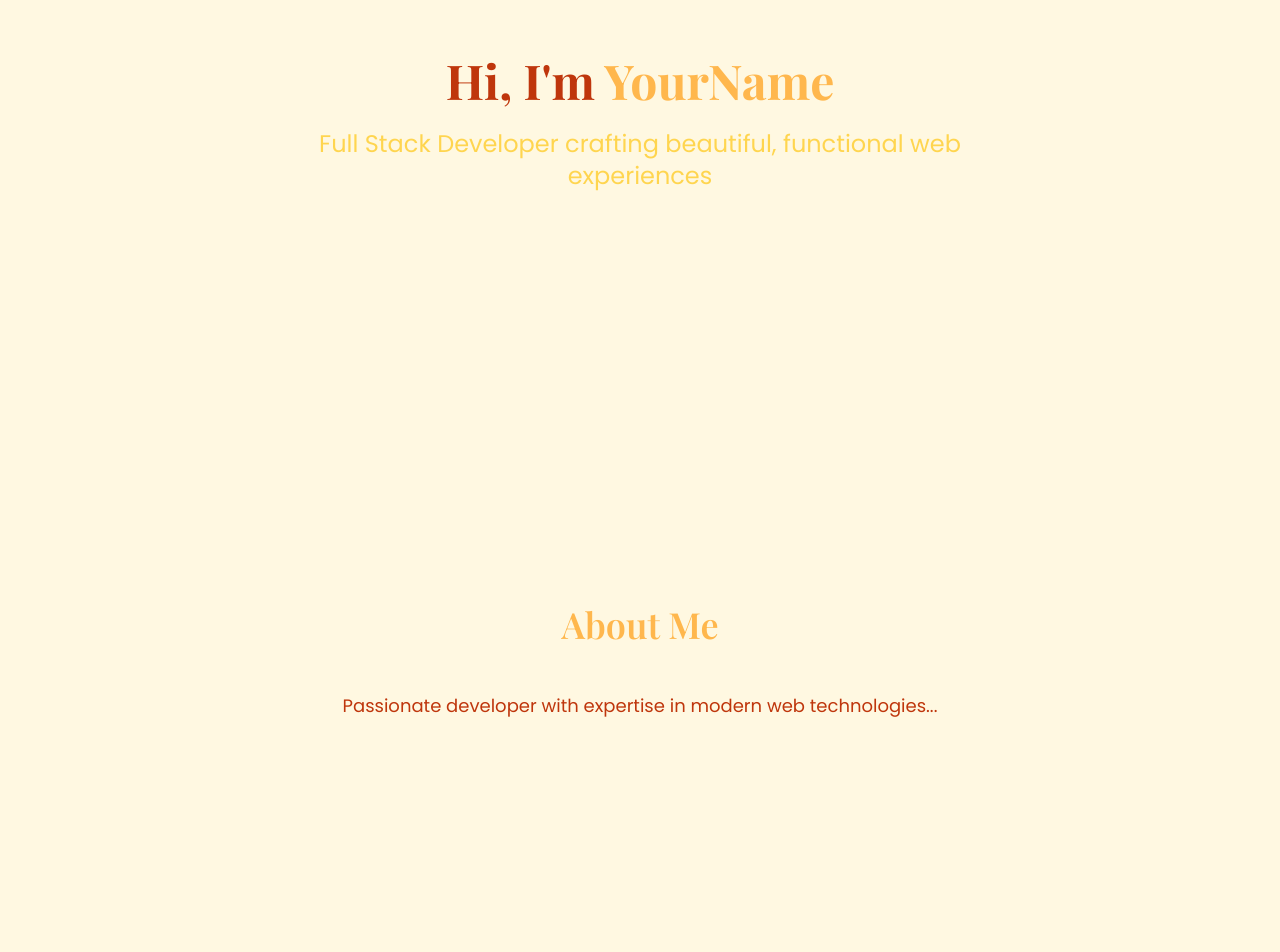
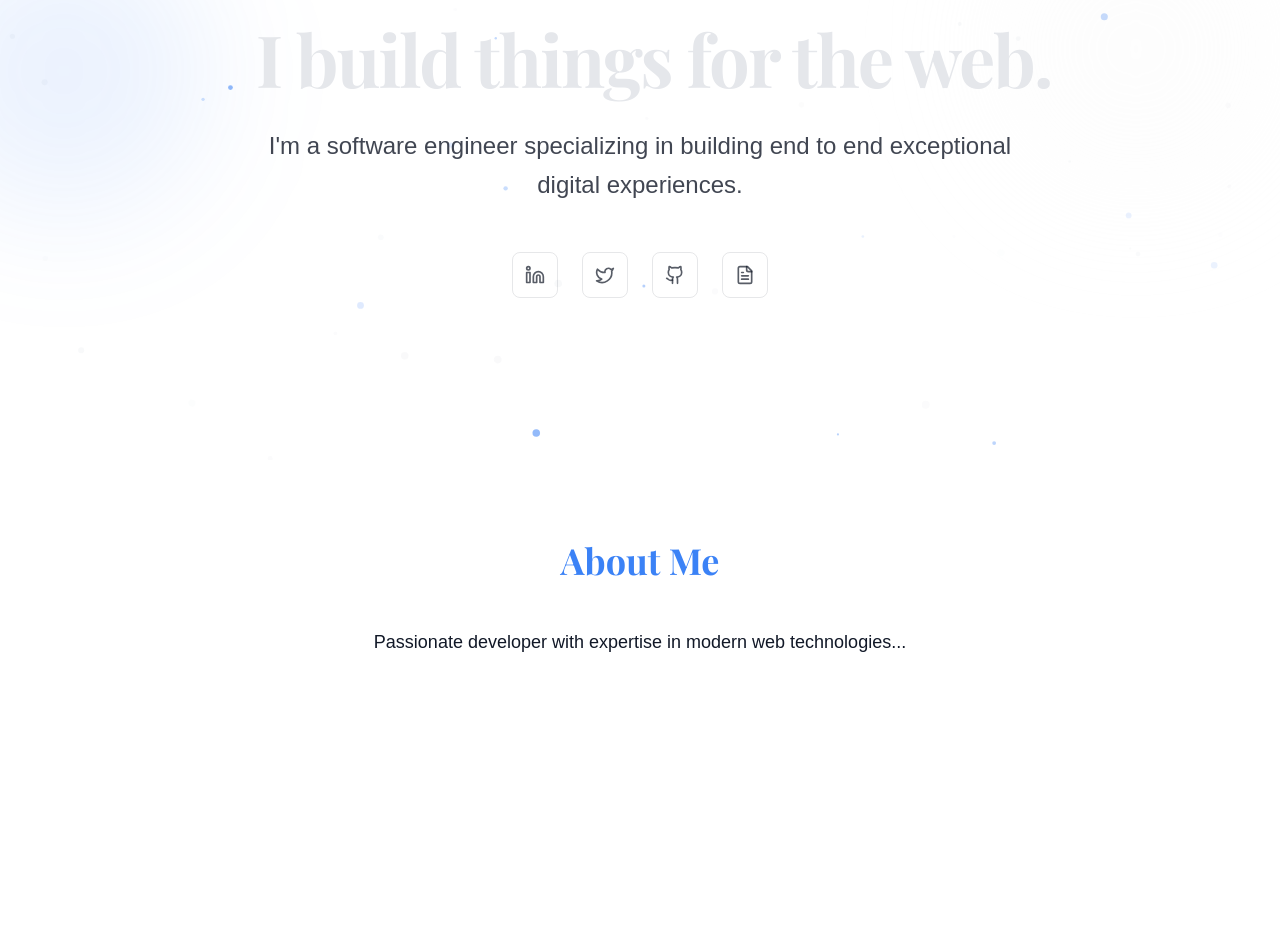
Before and after one commit to U-Shashank/portfolio-v2, a Next.js app: page / in a window 1280 px wide. Shown: the part 340-1292 px from the top of the page. Built offline with nearby package versions, Linux system fonts and the light colour scheme; no server answers.

Commit message:
Hero section

```diff
--- a/src/app/globals.css
+++ b/src/app/globals.css
@@ -16,18 +16,20 @@
 /* Color Themes - Now using data-theme attribute */
 :root {
   /* Light Theme (default) */
-  --light-primary: #FFECB3;
-  --light-secondary: #FFD54F;
-  --light-accent: #FFB74D;
-  --light-background: #FFF8E1;
-  --light-foreground: #BF360C;
+  --light-primary: #F3F4F6;
+  --light-secondary: #E5E7EB;
+  --light-accent: #3B82F6;
+  --light-background: #FFFFFF;
+  --light-foreground: #111827;
+  --light-card: #F9FAFB;
 
   /* Dark Theme */
-  --dark-primary: #1B262C;
-  --dark-secondary: #0F4C75;
-  --dark-accent: #3282B8;
-  --dark-background: #BBE1FA;
-  --dark-foreground: #F8F6F4;
+  --dark-primary: #111827;
+  --dark-secondary: #1F2937;
+  --dark-accent: #60A5FA;
+  --dark-background: #030712;
+  --dark-foreground: #F9FAFB;
+  --dark-card: #1F2937;
 
   /* Initial values - will be overridden by ThemeProvider */
   --background: var(--light-background);
@@ -35,25 +37,28 @@
   --primary: var(--light-primary);
   --secondary: var(--light-secondary);
   --accent: var(--light-accent);
+  --card: var(--light-card);
 }
 
 /* Dark theme override - now controlled by React context */
 [data-theme="dark"] {
-  --background: var(--dark-primary);
-  --foreground: var(--dark-background);
-  --primary: var(--dark-secondary);
-  --secondary: var(--dark-accent);
-  --accent: var(--dark-background);
+  --background: var(--dark-background);
+  --foreground: var(--dark-foreground);
+  --primary: var(--dark-primary);
+  --secondary: var(--dark-secondary);
+  --accent: var(--dark-accent);
+  --card: var(--dark-card);
 }
 
 /* System preference fallback */
 @media (prefers-color-scheme: dark) {
   :root:not([data-theme="light"]) {
-    --background: var(--dark-primary);
-    --foreground: var(--dark-background);
-    --primary: var(--dark-secondary);
-    --secondary: var(--dark-accent);
-    --accent: var(--dark-background);
+    --background: var(--dark-background);
+    --foreground: var(--dark-foreground);
+    --primary: var(--dark-primary);
+    --secondary: var(--dark-secondary);
+    --accent: var(--dark-accent);
+    --card: var(--dark-card);
   }
 }
 
@@ -64,6 +69,7 @@
   --color-primary: var(--primary);
   --color-secondary: var(--secondary);
   --color-accent: var(--accent);
+  --color-card: var(--card);
 
   /* Typography */
   --font-sans: "Poppins", "Geist Sans", sans-serif;
@@ -88,23 +94,6 @@ body {
     border-color 0.3s ease;
 }
 
-/* Typography Hierarchy */
-h1 {
-  @apply font-serif text-4xl md:text-5xl font-bold;
-}
-
-h2 {
-  @apply font-serif text-3xl md:text-4xl font-semibold;
-}
-
-h3 {
-  @apply font-serif text-2xl md:text-3xl font-medium;
-}
-
-code, pre, kbd {
-  @apply font-mono text-sm bg-primary/10 px-1.5 py-0.5 rounded;
-}
-
 /* Enhanced utilities */
 @utilities {
   .text-balance {
@@ -121,4 +110,32 @@ code, pre, kbd {
       color 0.3s ease,
       fill 0.3s ease;
   }
+
+  .card {
+    @apply bg-card rounded-xl p-6 shadow-sm border border-secondary/10;
+  }
+
+  .btn-primary {
+    @apply bg-accent text-white px-6 py-2 rounded-lg font-medium hover:bg-accent/90 transition-all;
+  }
+
+  .btn-outline {
+    @apply border border-accent text-accent px-6 py-2 rounded-lg font-medium hover:bg-accent/10 transition-all;
+  }
+
+    /* Floating animation */
+    @keyframes float {
+      0%, 100% {
+        transform: translate(0, 0);
+      }
+      50% {
+        transform: translate(5px, 5px);
+      }
+    }
+
+    /* Dot pattern background */
+    .bg-dots {
+      background-image: radial-gradient(rgba(100,100,100,0.1) 1px, transparent 1px);
+      background-size: 20px 20px;
+    }
 }
--- a/src/app/layout.tsx
+++ b/src/app/layout.tsx
@@ -1,39 +1,37 @@
 import type { Metadata } from "next";
-import { Geist, Geist_Mono, Poppins, Playfair_Display, Roboto_Mono } from "next/font/google";
+import { Inter, Space_Mono, Poppins, Playfair_Display } from "next/font/google";
 import "./globals.css";
 import ThemeProvider from "@/context/theme-provider";
+import ParticlesEffect from "@/components/ParticlessEffect";
 
-const poppins = Poppins({
-  weight: ["300", "400", "600", "700"],
+// Primary sans-serif font (replacing Geist/Poppins)
+const inter = Inter({
   subsets: ["latin"],
-  variable: "--font-poppins",
+  display: "swap",
+  variable: "--font-inter",
+  weight: ["400", "500", "600", "700"],
 });
 
-const playfair = Playfair_Display({
-  weight: ["400", "600", "700"],
+// Monospace font for code elements
+const spaceMono = Space_Mono({
   subsets: ["latin"],
-  variable: "--font-playfair",
+  display: "swap",
+  variable: "--font-space-mono",
+  weight: ["400", "700"],
 });
 
-const robotoMono = Roboto_Mono({
-  weight: ["300", "400", "500"],
+// Accent font for headings (optional)
+const playfair = Playfair_Display({
   subsets: ["latin"],
-  variable: "--font-roboto-mono",
-});
-
-const geistSans = Geist({
-  variable: "--font-geist-sans",
-  subsets: ["latin"],
-});
-
-const geistMono = Geist_Mono({
-  variable: "--font-geist-mono",
-  subsets: ["latin"],
+  display: "swap",
+  variable: "--font-playfair",
+  weight: ["400", "500", "600", "700"],
 });
 
 export const metadata: Metadata = {
   title: "Shashank | Full Stack Developer",
   description: "Personal portfolio of a full stack developer",
+  metadataBase: new URL(process.env.NEXT_PUBLIC_SITE_URL || "http://localhost:3000"),
 };
 
 export default function RootLayout({
@@ -42,10 +40,12 @@ export default function RootLayout({
   children: React.ReactNode;
 }>) {
   return (
-    <html lang="en" className="scroll-smooth">
+    <html lang="en" className="scroll-smooth" suppressHydrationWarning>
       <body
-        className={`${geistMono.variable} ${geistSans.variable} ${poppins.variable} ${playfair.variable} ${robotoMono.variable} font-sans antialiased bg-background text-primary`}
+        className={`${inter.variable} ${spaceMono.variable} ${playfair.variable} font-sans antialiased bg-background text-foreground`}
       >
+                              <ParticlesEffect />
+
         <ThemeProvider>
           {children}
         </ThemeProvider>
--- a/src/app/page.tsx
+++ b/src/app/page.tsx
@@ -7,6 +7,7 @@ import ProjectsSection from "@/components/Sections/ProjectsSection";
 import SkillsSection from "@/components/Sections/SkillsSection";
 import ContactSection from "@/components/Sections/ContactSection";
 import { useRef } from "react";
+import ParticlesEffect from "@/components/ParticlessEffect";
 
 export default function Home() {
 
@@ -25,7 +26,8 @@ export default function Home() {
         skills: skillsRef,
         contact: contactRef,
       }} />
-      <main className="pt-16">
+
+      <main className="">
         <HeroSection ref={homeRef}/>
         <AboutSection ref={aboutRef}/>
         <ProjectsSection ref={projectsRef}/>
--- a/src/components/Navbar.tsx
+++ b/src/components/Navbar.tsx
@@ -93,7 +93,7 @@ const Navbar = ({ sectionRefs }: NavbarProps) => {
         href="#home"
         className="text-2xl font-serif font-bold text-accent hover:text-accent/90 transition-colors"
       >
-        YourName
+
       </Link>
 
       {/* Desktop Links */}
--- /dev/null
+++ b/src/components/ParticlessEffect.tsx
@@ -0,0 +1,138 @@
+"use client"
+import { useEffect, useRef, useState } from 'react';
+
+interface Particle {
+  x: number;
+  y: number;
+  size: number;
+  speedX: number;
+  speedY: number;
+  opacity: number;
+  color: string;
+}
+
+const ParticlesEffect = () => {
+  const canvasRef = useRef<HTMLCanvasElement | null>(null);
+  const [dimensions, setDimensions] = useState<{ width: number; height: number }>({ width: 0, height: 0 });
+  const particlesRef = useRef<Particle[]>([]);
+  const requestRef = useRef<number | null>(null);
+  const previousTimeRef = useRef<number | undefined>(undefined);
+  const [mounted, setMounted] = useState(false);
+
+  useEffect(() => {
+    setMounted(true); // Component is now mounted (client-side)
+  }, []);
+
+  // Initialize canvas and particles
+  useEffect(() => {
+    const handleResize = () => {
+      setDimensions({
+        width: window.innerWidth,
+        height: window.innerHeight,
+      });
+    };
+
+    // Set initial dimensions
+    handleResize();
+
+    // Add resize listener
+    window.addEventListener('resize', handleResize);
+
+    return () => {
+      window.removeEventListener('resize', handleResize);
+      if (requestRef.current !== null) {
+        cancelAnimationFrame(requestRef.current);
+      }
+    };
+  }, []);
+
+  // Create particles when dimensions change
+  useEffect(() => {
+    if (dimensions.width === 0 || dimensions.height === 0) return;
+
+    // Get computed style to access CSS variables
+    const computedStyle = getComputedStyle(document.documentElement);
+    const accentColor = computedStyle.getPropertyValue('--accent').trim();
+    const primaryColor = computedStyle.getPropertyValue('--primary').trim();
+
+    // Create particles
+    const particleCount = Math.floor((dimensions.width * dimensions.height) / 15000);
+    const particles: Particle[] = [];
+
+    for (let i = 0; i < particleCount; i++) {
+      particles.push({
+        x: Math.random() * dimensions.width,
+        y: Math.random() * dimensions.height,
+        size: Math.random() * 3 + 1,
+        speedX: Math.random() * 0.5 - 0.25,
+        speedY: Math.random() * 0.5 - 0.25,
+        opacity: Math.random() * 0.5 + 0.1,
+        color: Math.random() > 0.7 ? accentColor : primaryColor,
+      });
+    }
+
+    particlesRef.current = particles;
+  }, [dimensions]);
+
+  // Animation loop
+  useEffect(() => {
+    if (!canvasRef.current || dimensions.width === 0) return;
+
+    const canvas = canvasRef.current;
+    const ctx = canvas.getContext('2d');
+    if (!ctx) return;
+
+    const animate = (time: number) => {
+      if (previousTimeRef.current === undefined) {
+        previousTimeRef.current = time;
+      }
+      const deltaTime = time - previousTimeRef.current;
+      previousTimeRef.current = time;
+
+      ctx.clearRect(0, 0, dimensions.width, dimensions.height);
+
+      // Update and draw particles
+      particlesRef.current.forEach((particle) => {
+        // Update position
+        particle.x += particle.speedX;
+        particle.y += particle.speedY;
+
+        // Wrap around edges
+        if (particle.x < 0) particle.x = dimensions.width;
+        if (particle.x > dimensions.width) particle.x = 0;
+        if (particle.y < 0) particle.y = dimensions.height;
+        if (particle.y > dimensions.height) particle.y = 0;
+
+        // Draw particle
+        ctx.beginPath();
+        ctx.arc(particle.x, particle.y, particle.size, 0, Math.PI * 2);
+        ctx.fillStyle = particle.color;
+        ctx.globalAlpha = particle.opacity;
+        ctx.fill();
+      });
+
+      requestRef.current = requestAnimationFrame(animate);
+    };
+
+    requestRef.current = requestAnimationFrame(animate);
+
+    return () => {
+      if (requestRef.current !== null) {
+        cancelAnimationFrame(requestRef.current);
+      }
+    };
+  }, [dimensions]);
+
+  if (!mounted) return null;
+
+  return (
+    <canvas
+    ref={canvasRef}
+    width={dimensions.width}
+    height={dimensions.height}
+    className="fixed inset-0 pointer-events-none z-0"
+    />
+  );
+}
+
+export default ParticlesEffect
--- a/src/components/Sections/HeroSection.tsx
+++ b/src/components/Sections/HeroSection.tsx
@@ -1,18 +1,161 @@
-import Section from "../Section"
+import { useEffect, useRef, useState } from "react";
+import * as motion from "motion/react-client";
+import { Linkedin, Github, Twitter, FileText } from "lucide-react";
+import Section from "../Section";
+import AnimatedBackground from "../ParticlessEffect";
+import ParticlesEffect from "../ParticlessEffect";
 
-const HeroSection = ({ref} : {ref: React.RefObject<HTMLElement | null>}) => {
-    return (
-        <Section id="home" title="" className="justify-center items-center" ref = {ref}>
-            <div className="text-center">
-                <h1 className="text-6xl md:text-7xl font-serif font-bold mb-6">
-                    Hi, I'm <span className="text-accent">YourName</span>
-                </h1>
-                <p className="text-xl md:text-2xl text-secondary max-w-2xl mx-auto">
-                    Full Stack Developer crafting beautiful, functional web experiences
-                </p>
-            </div>
-        </Section>
-    )
-}
+const socialLinks = [
+  {
+    icon: <Linkedin className="w-5 h-5" />,
+    href: "https://linkedin.com/in/yourprofile",
+    label: "LinkedIn",
+    color: "#0077B5"
+  },
+  {
+    icon: <Twitter className="w-5 h-5" />,
+    href: "https://twitter.com/yourhandle",
+    label: "Twitter",
+    color: "#0077B5"
+  },
+  {
+    icon: <Github className="w-5 h-5" />,
+    href: "https://github.com/yourusername",
+    label: "GitHub",
+    color: "#0077B5"
+  },
+  {
+    icon: <FileText className="w-5 h-5" />,
+    href: "/resume.pdf",
+    label: "Resume",
+    color: "#0077B5"
+  }
+];
 
-export default HeroSection
+const HeroSection = ({ ref }: { ref: React.RefObject<HTMLElement | null> }) => {
+  const [isVisible, setIsVisible] = useState(false);
+
+  useEffect(() => {
+    setIsVisible(true);
+  }, []);
+
+  return (
+    <Section
+      id="home"
+      title=""
+      className="relative flex items-center justify-center min-h-screen"
+      ref={ref}
+    >
+
+      {/* Main content container */}
+      <div className="relative z-10 w-full max-w-4xl px-8 lg:px-16 text-center">
+        {/* Simple greeting with subtle animation */}
+        <motion.div
+          initial={{ opacity: 0, y: 10 }}
+          animate={{ opacity: isVisible ? 1 : 0, y: isVisible ? 0 : 10 }}
+          transition={{ duration: 0.8 }}
+          className="mb-4"
+        >
+          <span className="font-mono text-xl md:text-2xl text-accent tracking-wide">
+            Hi, my name is
+          </span>
+        </motion.div>
+
+        {/* Name with large, bold style */}
+        <motion.div
+          initial={{ opacity: 0, y: 20 }}
+          animate={{ opacity: isVisible ? 1 : 0, y: isVisible ? 0 : 20 }}
+          transition={{ duration: 0.8, delay: 0.2 }}
+          className="mb-6"
+        >
+          <h1 className="text-6xl md:text-8xl lg:text-9xl font-serif font-bold tracking-tight text-foreground">
+            Shashank.
+          </h1>
+        </motion.div>
+
+        {/* Tagline with large, bold style */}
+        <motion.div
+          initial={{ opacity: 0, y: 20 }}
+          animate={{ opacity: isVisible ? 1 : 0, y: isVisible ? 0 : 20 }}
+          transition={{ duration: 0.8, delay: 0.4 }}
+          className="mb-8"
+        >
+          <h2 className="text-4xl md:text-6xl lg:text-7xl font-serif font-bold tracking-tight text-secondary text-nowrap">
+            I build things for the web.
+          </h2>
+        </motion.div>
+
+        {/* Bio text */}
+        <motion.div
+          initial={{ opacity: 0, y: 20 }}
+          animate={{ opacity: isVisible ? 1 : 0, y: isVisible ? 0 : 20 }}
+          transition={{ duration: 0.8, delay: 0.6 }}
+          className="max-w-3xl mx-auto"
+        >
+          <p className="text-lg md:text-xl lg:text-2xl font-sans text-foreground/80 leading-relaxed">
+            I'm a software engineer specializing in building end to end exceptional digital experiences.
+          </p>
+        </motion.div>
+
+        {/* Animated Social Links */}
+        <motion.div
+          initial={{ opacity: 0, y: 20 }}
+          animate={{ opacity: isVisible ? 1 : 0, y: isVisible ? 0 : 20 }}
+          transition={{ duration: 0.8, delay: 0.8 }}
+          className="flex justify-center gap-6 mt-12"
+        >
+          {socialLinks.map(({ icon, href, label, color }) => (
+            <motion.a
+              key={label}
+              href={href}
+              target="_blank"
+              rel="noopener noreferrer"
+              aria-label={label}
+              whileHover={{
+                y: -5,
+                scale: 1.1,
+                transition: { type: "spring", stiffness: 400, damping: 10 }
+              }}
+              whileTap={{ scale: 0.95 }}
+              className="group relative p-3 rounded-lg border border-foreground/10 hover:border-accent/50 transition-all"
+              style={{ color }}
+            >
+              <div className="text-foreground/70 group-hover:text-current transition-colors">
+                {icon}
+              </div>
+              <motion.span
+                initial={{ opacity: 0, y: 5 }}
+                whileHover={{ opacity: 1, y: 0 }}
+                className="absolute -bottom-7 left-1/2 transform -translate-x-1/2 text-xs font-medium whitespace-nowrap"
+                style={{ color }}
+              >
+                {label}
+              </motion.span>
+            </motion.a>
+          ))}
+        </motion.div>
+
+        {/* Optional CTA button */}
+        {/* <motion.div
+          initial={{ opacity: 0, y: 20 }}
+          animate={{ opacity: isVisible ? 1 : 0, y: isVisible ? 0 : 20 }}
+          transition={{ duration: 0.8, delay: 1.0 }}
+          className="mt-12"
+        >
+          <a
+            href="#projects"
+            className="inline-block border-2 border-accent text-accent px-8 py-4 rounded-lg font-mono text-lg tracking-wide hover:bg-accent/10 transition-all"
+          >
+            View my projects
+          </a>
+        </motion.div> */}
+      </div>
+
+      {/* Subtle background elements using theme colors */}
+      <div className="absolute top-1/3 -left-20 w-72 h-72 rounded-full bg-accent/10 blur-3xl"></div>
+      <div className="absolute bottom-1/3 right-0 w-72 h-72 rounded-full bg-primary/20 blur-3xl"></div>
+    </Section>
+  );
+};
+
+export default HeroSection;
```
